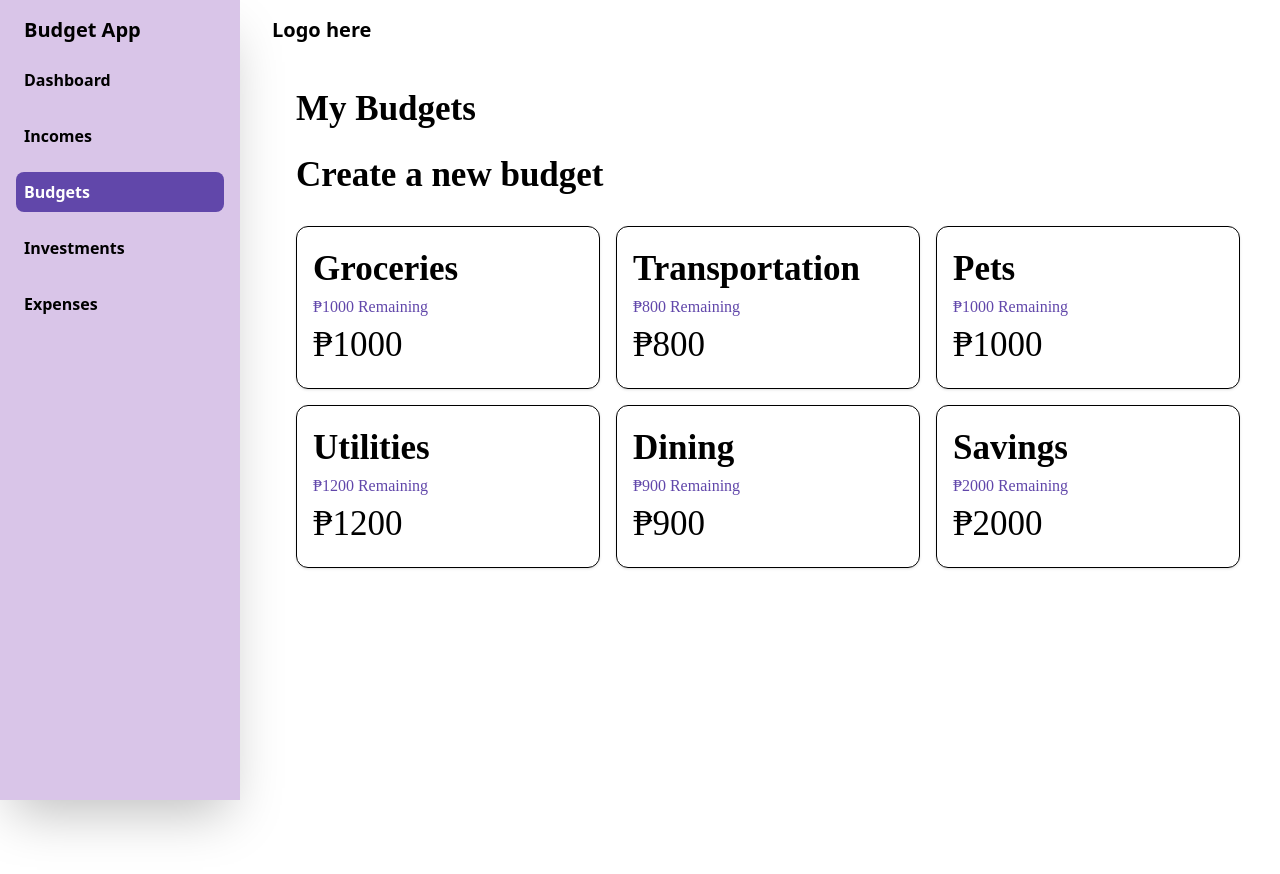
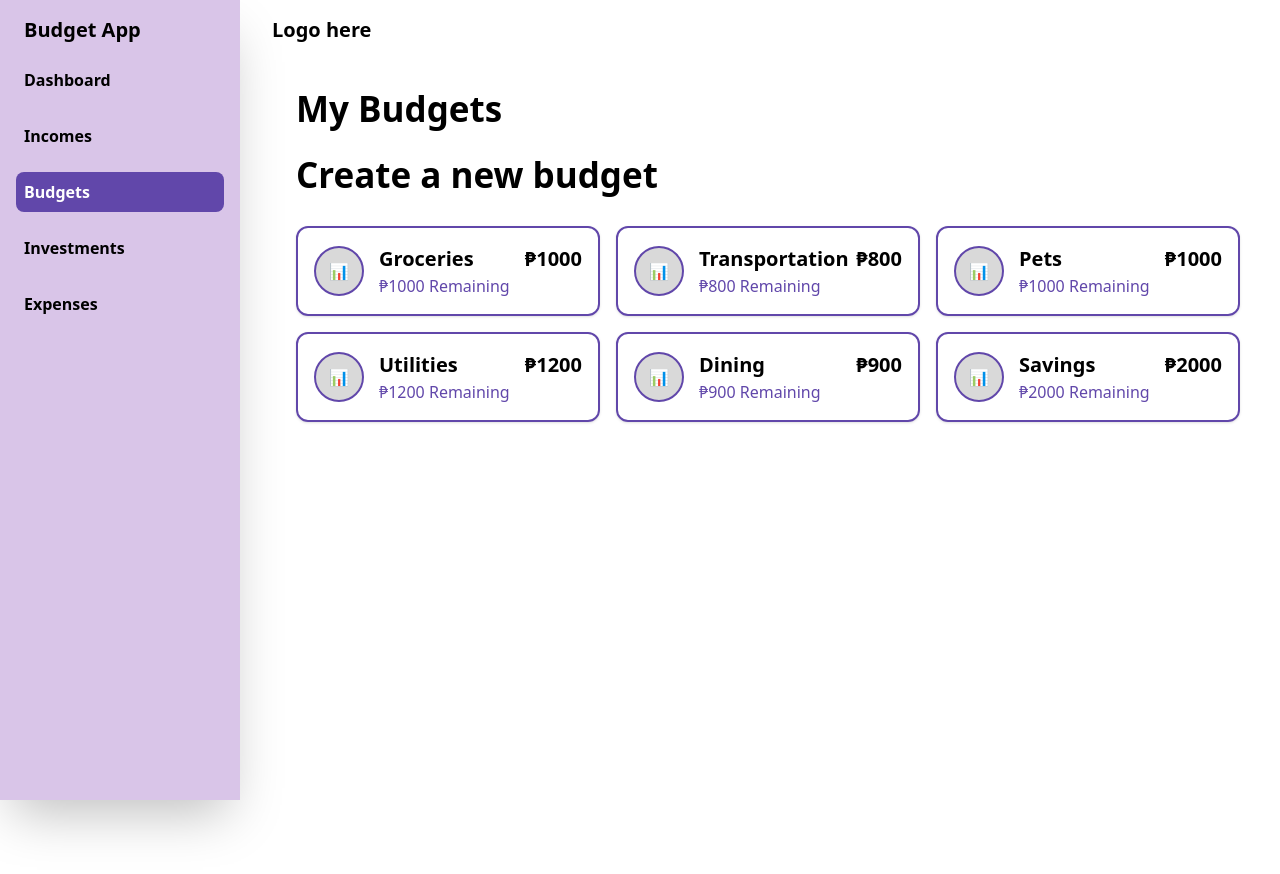
Before and after one commit to hack-it-The-New-Era-of-Banking/cycode-badjett, a React (Vite) app in the folder client/: page /budget in a window 1280 px wide. Built offline with nearby package versions, Linux system fonts and the light colour scheme.

Commit message:
edited the budgetpage to make it more respoinsive and made some minor css changes

```diff
--- a/client/src/pages/BudgetPage.jsx
+++ b/client/src/pages/BudgetPage.jsx
@@ -11,28 +11,48 @@ const BudgetPage = () => {
   ];
 
   return (
-    <div className="md:ml-64 p-6 font-['Mukta'] min-h-screen pb-32">
-      {/* App Name */}
+    <div className="md:ml-64 p-6 min-h-screen pb-32">
 
-      {/* Header */}
       <h1 className="text-[35px] font-semibold text-black break-words mb-4">My Budgets</h1>
 
-      {/* Create Budget Section */}
       <h2 className="text-[35px] font-semibold text-black break-words mb-6">Create a new budget</h2>
 
       {/* Budget List - Responsive */}
-      <div className="flex flex-wrap gap-4 justify-between">
-        {budgets.map((budget, index) => (
+    <div className="flex flex-wrap gap-4 justify-between">
+      {budgets.map((budget, index) => (
+        <div
+          key={index}
+          className="w-full sm:w-1/2 lg:w-1/3 xl:w-1/4 flex-grow h-auto border-2 border-[#6147AA] rounded-xl p-4 shadow-sm flex items-center"
+          >
+          {/* Ellipse (Logo) */}
           <div
-            key={index}
-            className="w-full sm:w-1/2 lg:w-1/3 xl:w-1/4 flex-grow h-auto border rounded-xl p-4 shadow-sm"
+            style={{
+              width: '50px',
+              height: '50px',
+              background: '#D9D9D9',
+              border: '2px #6147AA solid',
+              borderRadius: '50%',
+              display: 'flex',
+              alignItems: 'center',
+              justifyContent: 'center',
+              marginRight: '15px', // Add spacing between the logo and text
+            }}
           >
-            <h3 className="text-[35px] font-semibold text-black break-words">{budget.category}</h3>
-            <p className="text-[#6147AA] text-[16px] font-normal break-words">₱{budget.amount} Remaining</p>
-            <p className="text-[35px] font-normal text-black break-words">₱{budget.amount}</p>
+            {/* Replace this with your icon */}
+            <span role="img" aria-label="icon">📊</span>
           </div>
-        ))}
-      </div>
+
+          {/* Budget Details */}
+          <div className="flex-grow">
+            <h3 className="text-[20px] font-semibold text-black break-words flex justify-between">
+              <span>{budget.category}</span>
+              <span className="text-right">₱{budget.amount}</span>
+            </h3>
+            <p className="text-[16px] text-[#6147AA] font-normal break-words">₱{budget.amount} Remaining</p>
+          </div>
+        </div>
+      ))}
+    </div>
     </div>
   );
 };
```
